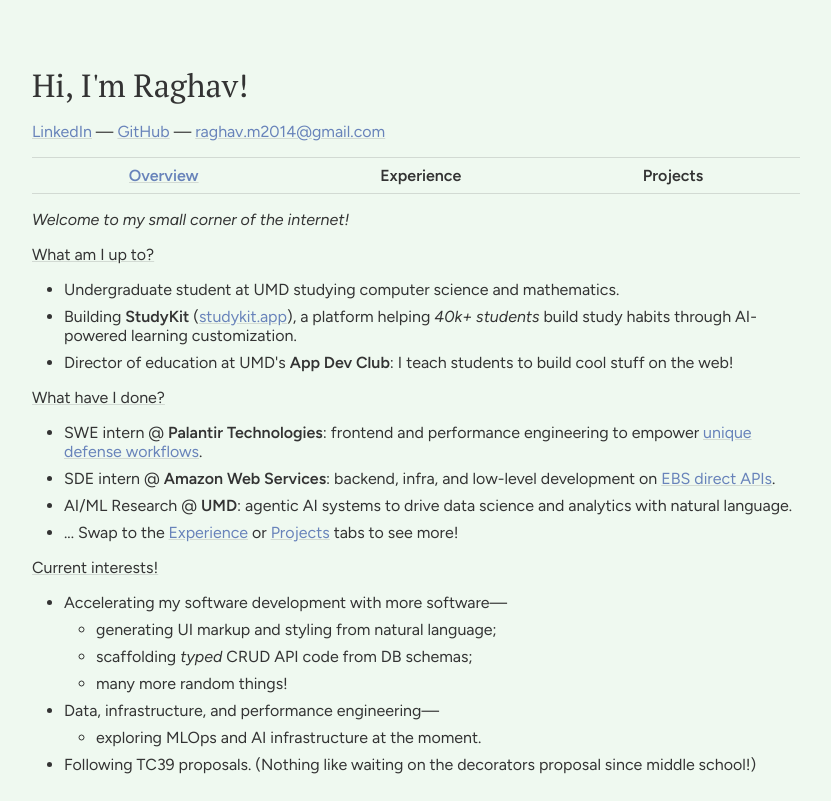
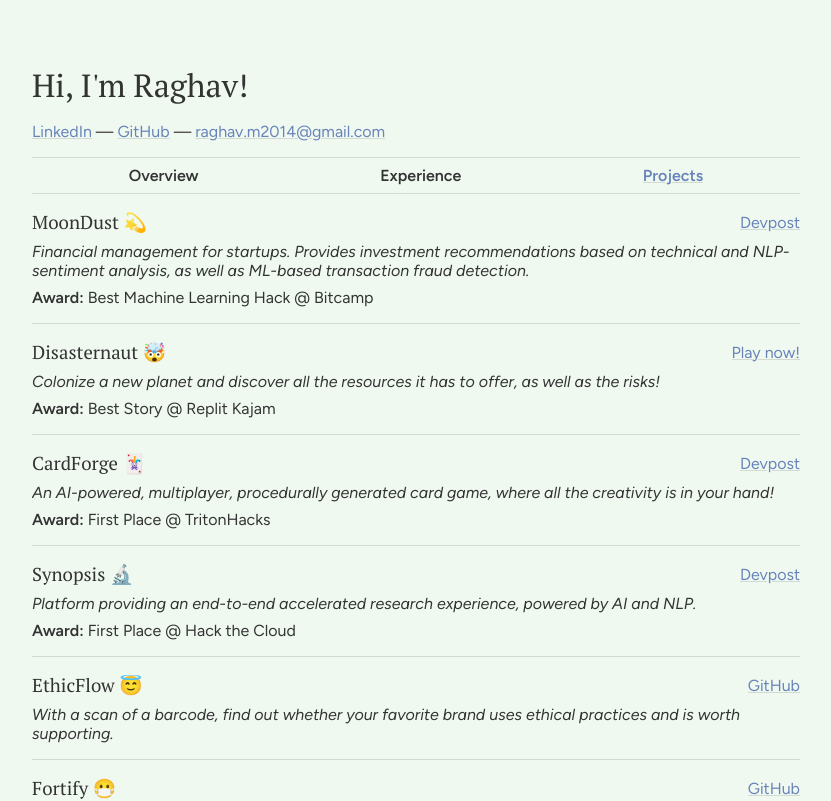
Before and after one commit to raghav-misra/portfolio-2025, a Nuxt app: page /projects in a window 1280 px wide. Shown: the top 801 px of the page, without its empty margins (224-1055 px from the left). Built offline with nearby package versions, Linux system fonts and the light colour scheme.

Commit message:
routing!

```diff
--- a/app.vue
+++ b/app.vue
@@ -1,11 +1,15 @@
 <script setup lang="ts">
-import type { TabName } from "./types";
+const route = useRoute();
 
-const currentTab = ref<TabName>("overview");
+const currentTab = computed(() => {
+  const choices = ["experience", "projects"];
 
-const goto = (newTab: TabName) => {
-  currentTab.value = newTab;
-};
+  for (let choice of choices) {
+    if (route.path.includes(choice)) return choice;
+  }
+
+  return "overview";
+});
 </script>
 
 <template>
@@ -25,19 +29,19 @@
     </p>
     <nav>
       <button
-        @click="goto('overview')"
+        @click="navigateTo('/')"
         :class="currentTab === 'overview' && 'active'"
       >
         Overview
       </button>
       <button
-        @click="goto('experience')"
+        @click="navigateTo('/experience')"
         :class="currentTab === 'experience' && 'active'"
       >
         Experience
       </button>
       <button
-        @click="goto('projects')"
+        @click="navigateTo('/projects')"
         :class="currentTab === 'projects' && 'active'"
       >
         Projects
@@ -45,12 +49,7 @@
     </nav>
 
     <Transition name="slide-fade" mode="out-in">
-      <TabOverview v-if="currentTab === 'overview'" @tab-changed="goto" />
-      <TabExperience
-        v-else-if="currentTab === 'experience'"
-        @tab-changed="goto"
-      />
-      <TabProjects v-else @tab-changed="goto" />
+      <NuxtPage />
     </Transition>
   </main>
 </template>
--- a/components/TabExperience.vue
+++ b/pages/experience.vue
@@ -1,8 +1,5 @@
 <script setup lang="ts">
-import type { TabEmits } from "~/types";
 import { experiences } from "~/content/experiences";
-
-const emit = defineEmits<TabEmits>();
 </script>
 
 <template>
--- a/components/TabOverview.vue
+++ b/pages/index.vue
@@ -1,7 +1,5 @@
 <script setup lang="ts">
-import type { TabEmits } from "~/types";
-
-const emit = defineEmits<TabEmits>();
+import { navigateTo } from "nuxt/app";
 </script>
 
 <template>
@@ -48,11 +46,11 @@
       </li>
       <li>
         ... Swap to the
-        <a @click="emit('tabChanged', 'experience')" class="underline"
+        <a @click="navigateTo('/experience')" class="underline"
           >Experience</a
         >
         or
-        <a @click="emit('tabChanged', 'projects')" class="underline"
+        <a @click="navigateTo('/projects')" class="underline"
           >Projects</a
         >
         tabs to see more!
--- a/components/TabProjects.vue
+++ b/pages/projects.vue
@@ -1,8 +1,5 @@
 <script setup lang="ts">
-import type { TabEmits } from "~/types";
 import { projects } from "~/content/projects";
-
-const emit = defineEmits<TabEmits>();
 </script>
 
 <template>
--- a/types.ts
+++ b/types.ts
@@ -1,7 +1,3 @@
-export type TabName = "overview" | "experience" | "projects";
-
-export type TabEmits = { (e: "tabChanged", newTab: TabName): void };
-
 export type ExperienceData = {
   role: string;
   company: string;
```
